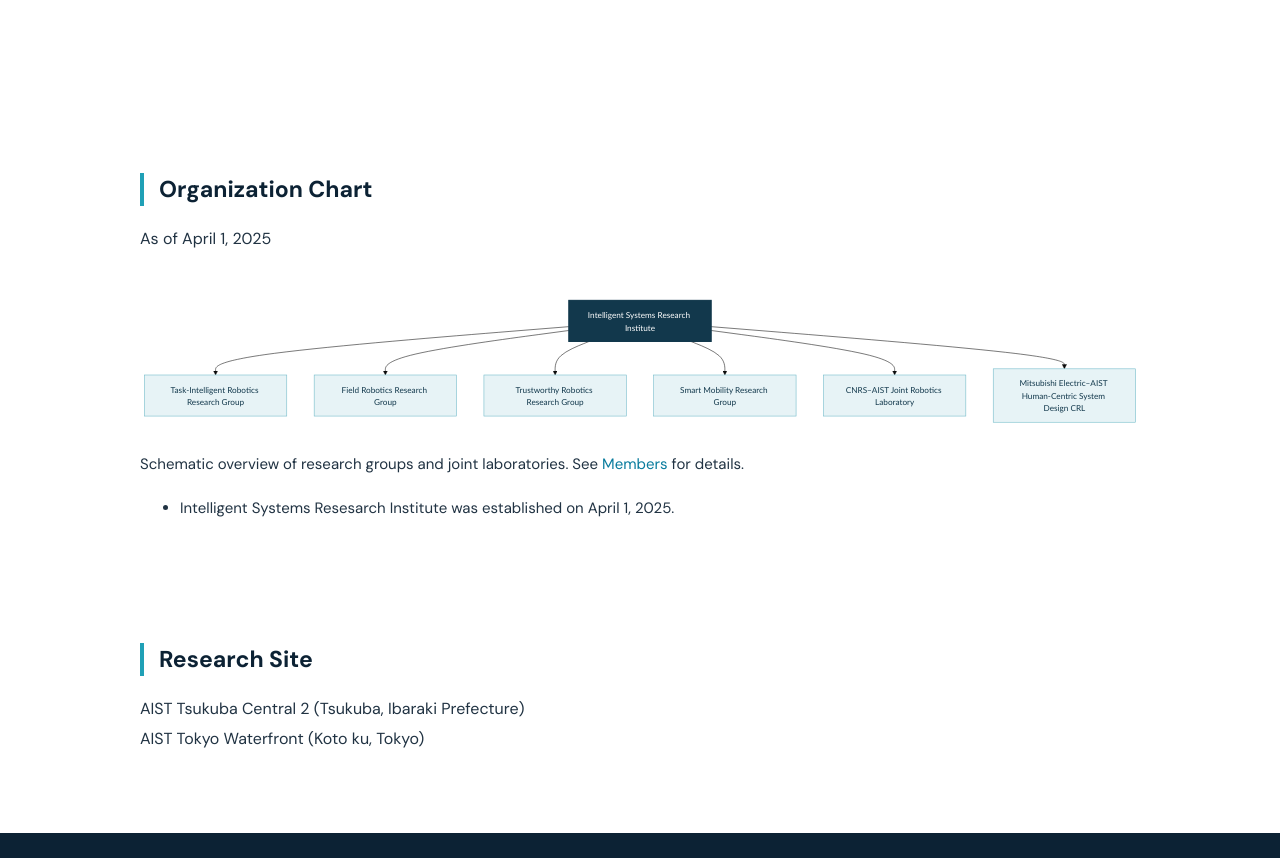
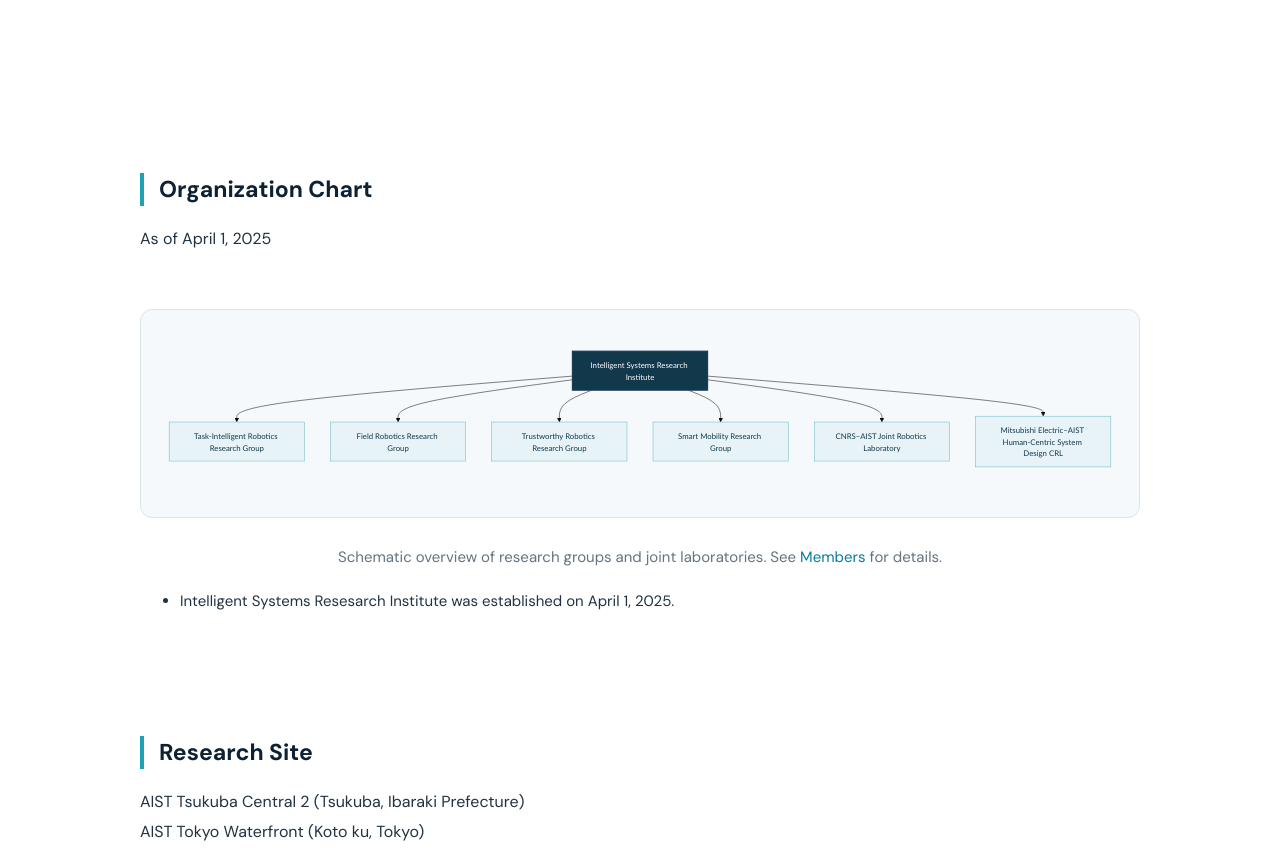
Before and after one commit to isri-aist/isri-aist.github.io, a Jekyll site: the page built from en/organization/index.md, in a window 1280 px wide. Shown: the part 1993-2851 px from the top of the page. Built offline with Jekyll 4.4.1, drawn with Linux system fonts in a browser that asks for light colours; grey boxes are pictures that could not be loaded.

Commit message:
Polish bilingual navigation and organization chart styling

```diff
--- a/assets/css/modern.css
+++ b/assets/css/modern.css
@@ -11,3 +11,10 @@
 .content table:not(.listTable){display:table;width:80%;max-width:100%;margin:20px auto;border-collapse:collapse;overflow-wrap:anywhere}
 /* On narrow screens, use the full available width. */
 @media(max-width:720px){.content table:not(.listTable){width:100%}}
+
+/* News lists and editable organization chart */
+.news-archive-link{text-align:right;margin-top:14px;font-weight:600}
+.organization-diagram{margin:26px auto;padding:24px;background:#f5f9fb;border:1px solid #dce5e9;border-radius:12px;overflow-x:auto}
+.organization-diagram svg{max-width:100%;height:auto}
+.chart-note{font-size:13px;color:#637482;text-align:center}
+@media(max-width:720px){.organization-diagram{padding:8px}}
```
